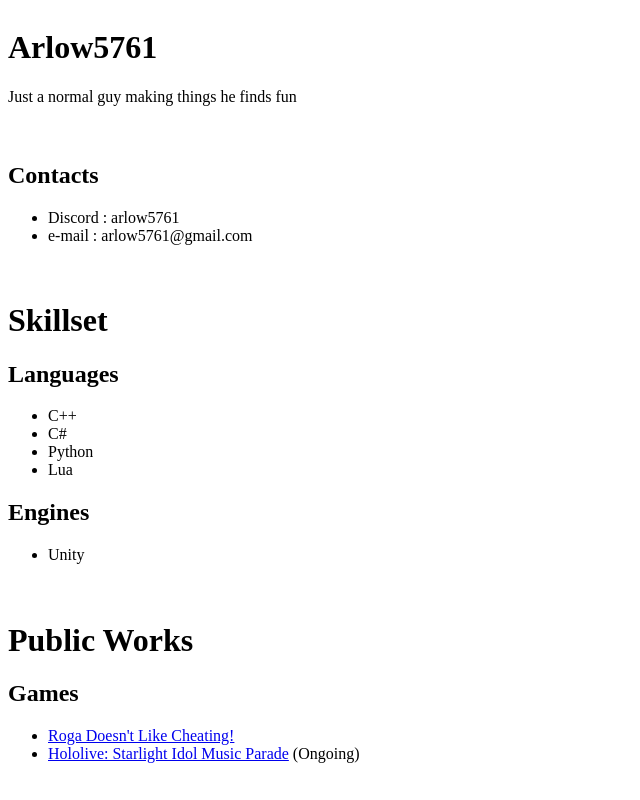
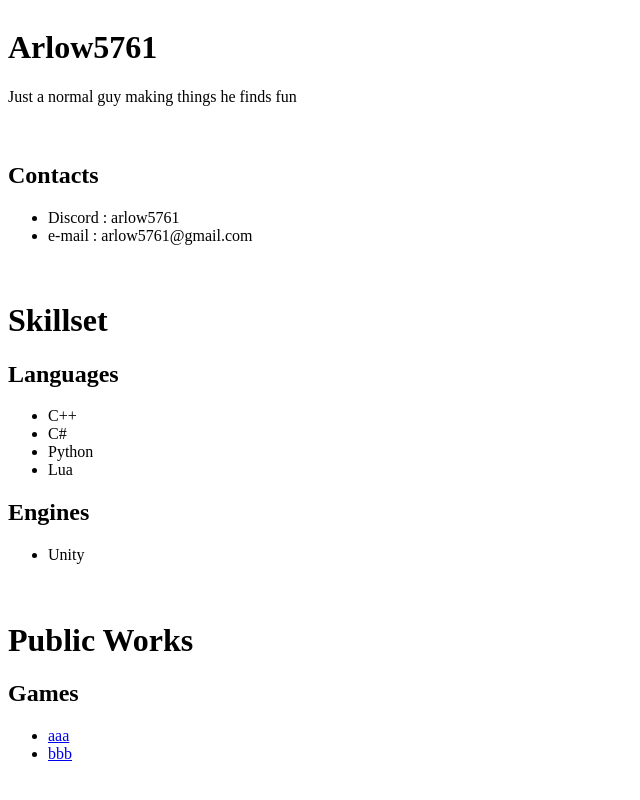
Before and after one commit to Arlow5761/Arlow5761.github.io, a plain HTML site: page index.html in a window 1280 px wide. Shown: the whole page, without its empty margins (0-640 px from the left). Drawn offline with Linux system fonts and the light colour scheme.

Commit message:
added script to load data

```diff
--- /dev/null
+++ b/GameProjectsData.json
@@ -0,0 +1,13 @@
+{
+    "fileversion" : "1",
+    "data" : [
+        {
+            "name" : "aaa",
+            "link" : "test"
+        },
+        {
+            "name" : "bbb",
+            "link" : "test2"
+        }
+    ]
+}
--- a/index.html
+++ b/index.html
@@ -3,6 +3,7 @@
     <head>
         <title>Arlow5761</title>
         <link rel="stylesheet" href="style.css">
+        <script defer src="script.js"></script>
     </head>
     <body class="main">
         <div>
@@ -38,9 +39,7 @@
             <h1>Public Works</h1>
             <div>
                 <h2>Games</h2>
-                <ul>
-                    <li><a href="https://aldoyfa.itch.io/11-fisika-dasar">Roga Doesn't Like Cheating!</a></li>
-                    <li><a href="https://arlow5761.itch.io/hololive-starlight-idol-music-parade">Hololive: Starlight Idol Music Parade</a> (Ongoing)</li>
+                <ul id="GamesList">
                 </ul>
             </div>
         </div>
--- /dev/null
+++ b/script.js
@@ -0,0 +1,20 @@
+
+async function DisplayProjects(elementId, projectsFileDir)
+{
+    let response = await fetch(projectsFileDir)
+    let projectsFileObject = await response.json()
+    let projects = await projectsFileObject.data
+
+    let outHTML = ""
+    for (i in projects)
+    {
+        outHTML += `<li><a href="${projects[i].link}">${projects[i].name}</a></li>`
+    }
+
+    document.getElementById(elementId).innerHTML = outHTML
+}
+
+document.addEventListener("DOMContentLoaded", function()
+{
+    DisplayProjects("GamesList", "GameProjectsData.json")
+})
```
